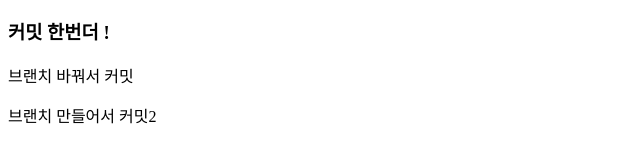
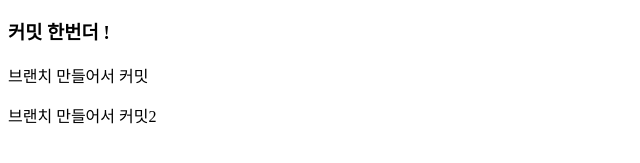
Before and after one commit to Sunflo-H/git-merge-test, a plain HTML site: page index.html in a window 1280 px wide. Shown: the part 127-290 px from the top of the page, 0-640 px from the left. Drawn offline with Linux system fonts and the light colour scheme.

Commit message:
Revert "브랜치 바꿔서 커밋"
This reverts commit c868fd1951b1dc7600e93c486b72bf68cab9e28c.

```diff
--- a/index.html
+++ b/index.html
@@ -10,7 +10,7 @@
     <h1>제발 충돌좀 안나게 해라</h1>
     <h2>충돌 포인트는 여기로?</h2>
     <h3>커밋 한번더 !</h3>
-    <p>브랜치 바꿔서 커밋</p>
+    <p>브랜치 만들어서 커밋</p>
     <p>브랜치 만들어서 커밋2</p>
 </body>
 </html>
```
